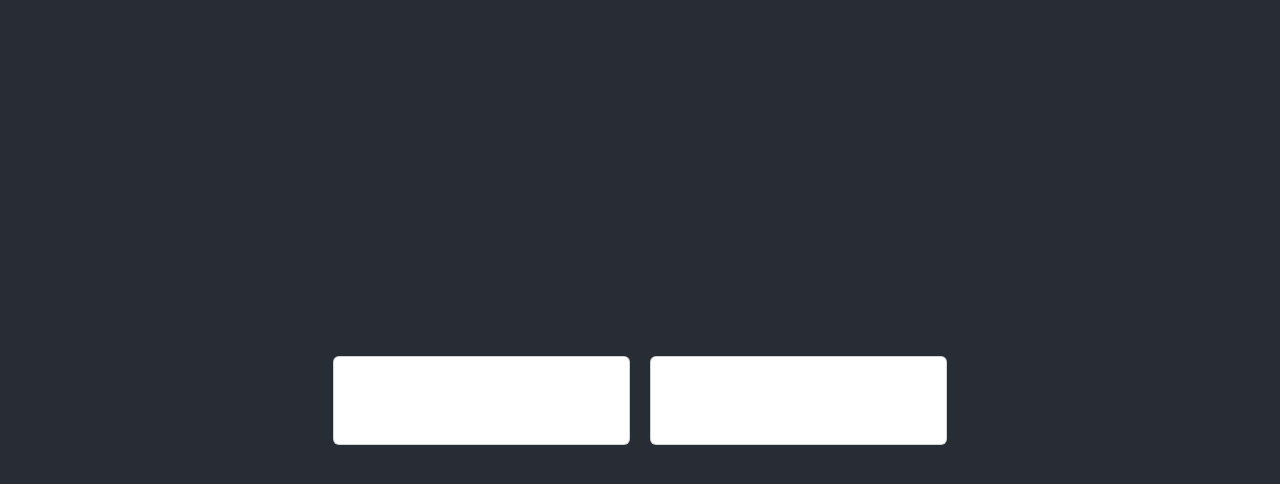
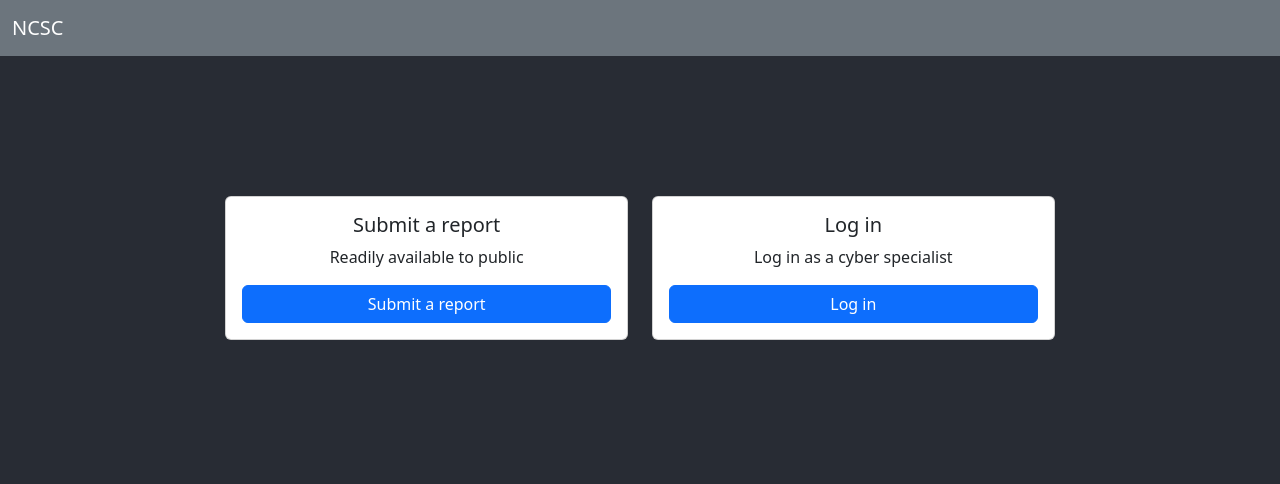
Before and after one commit to savanovic-essex/ncsc, a React (Create React App) app: page / in a window 1280 px wide. Shown: the top 484 px of the page. Built offline with nearby package versions, Linux system fonts and the light colour scheme.

Commit message:
Cleaned style for homepage

```diff
--- a/src/App.css
+++ b/src/App.css
@@ -1,38 +1,6 @@
-.App {
-  text-align: center;
-}
-
-.App-logo {
-  height: 40vmin;
-  pointer-events: none;
-}
-
-@media (prefers-reduced-motion: no-preference) {
-  .App-logo {
-    animation: App-logo-spin infinite 20s linear;
-  }
-}
-
-.App-header {
+.container-bg {
   background-color: #282c34;
   min-height: 100vh;
-  display: flex;
-  flex-direction: row;
   align-items: center;
   justify-content: center;
-  font-size: calc(10px + 2vmin);
-  color: white;
 }
-
-.App-link {
-  color: #61dafb;
-}
-
-@keyframes App-logo-spin {
-  from {
-    transform: rotate(0deg);
-  }
-  to {
-    transform: rotate(360deg);
-  }
-}
--- a/src/views/Home.js
+++ b/src/views/Home.js
@@ -1,23 +1,62 @@
-import logo from '../logo.svg';
 import '../App.css';
 import 'bootstrap/dist/css/bootstrap.min.css';
-import {Card, CardBody} from "reactstrap";
+import {
+    Button,
+    Card,
+    CardBody, CardText, CardTitle, Col, Container,
+    Navbar,
+    NavbarBrand, Row,
+} from "reactstrap";
 
 function Home() {
+
     return (
-        <div className="App">
-            <div className="App-header">
-                <Card style={{marginRight: 10}}>
-                    <CardBody>
-                        <p>kdlsfjkdjflkdsjfdsfjldsf</p>
-                    </CardBody>
-                </Card>
-                <Card style={{marginLeft: 10}}>
-                    <CardBody>
-                        <p>kdlsfjkdjflkdsjfdsfjldsf</p>
-                    </CardBody>
-                </Card>
-            </div>
+        <div>
+            <Navbar
+                color="secondary"
+                dark
+                fixed={"top"}
+            >
+                <NavbarBrand href="/">
+                    NCSC
+                </NavbarBrand>
+            </Navbar>
+            <Container fluid className="container-bg">
+                <Row style={{paddingTop: '15%'}}>
+                    <Col md={{size: 4, offset: 2}}>
+                        <Card
+                            body
+                            className="text-center my-2"
+                        >
+                            <CardTitle tag="h5">
+                                Submit a report
+                            </CardTitle>
+                            <CardText>
+                                Readily available to public
+                            </CardText>
+                            <Button color="primary">
+                                Submit a report
+                            </Button>
+                        </Card>
+                    </Col>
+                    <Col md={{size: 4}}>
+                        <Card
+                            body
+                            className="text-center my-2"
+                        >
+                            <CardTitle tag="h5">
+                                Log in
+                            </CardTitle>
+                            <CardText>
+                                Log in as a cyber specialist
+                            </CardText>
+                            <Button color="primary">
+                                Log in
+                            </Button>
+                        </Card>
+                    </Col>
+                </Row>
+            </Container>
         </div>
     );
 }
```
